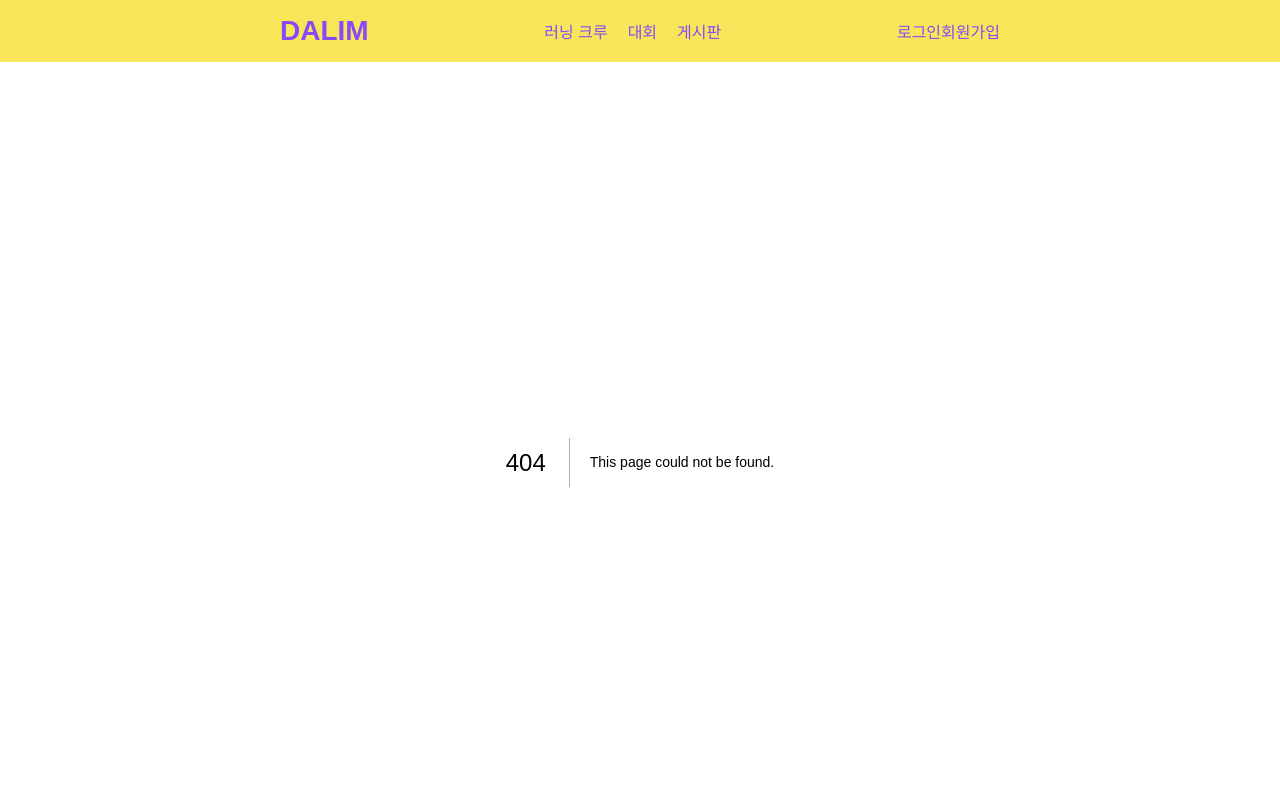
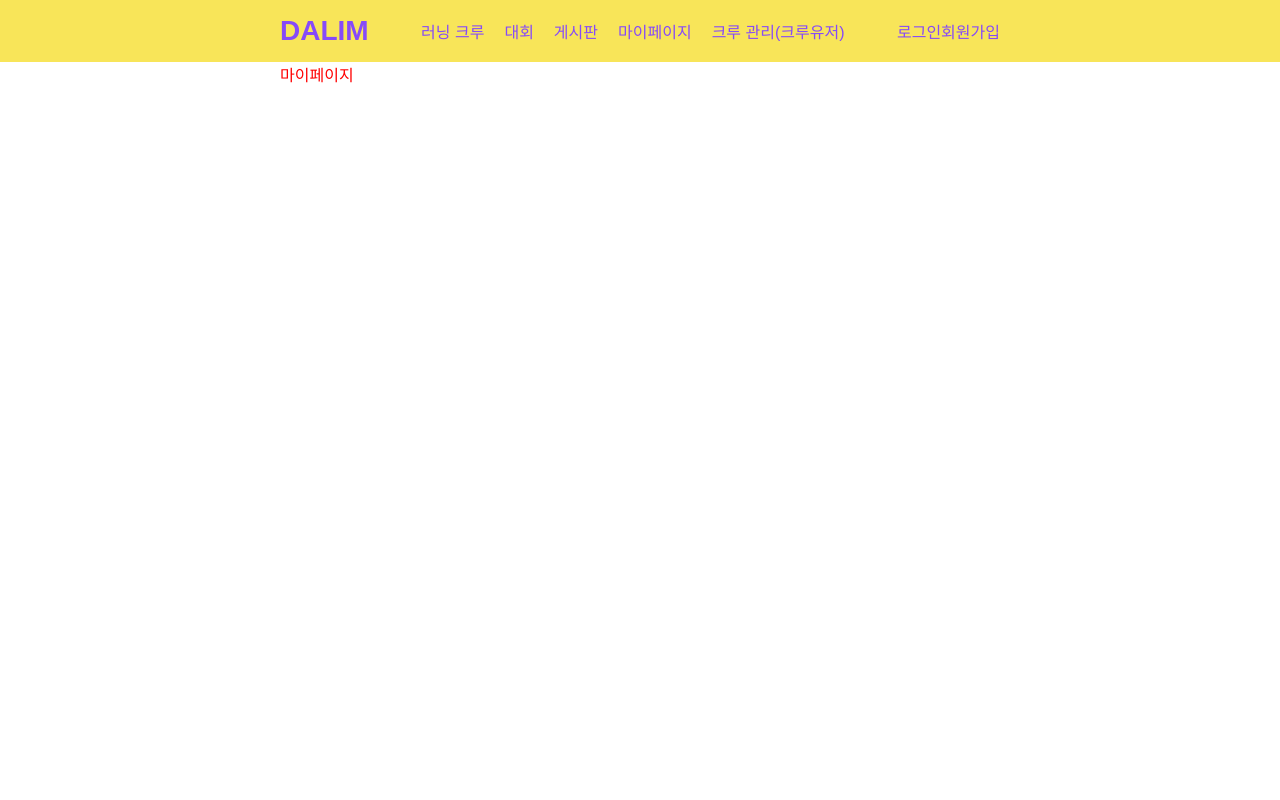
Before and after one commit to escape1001/dalim_front, a Next.js app in the folder dalim/: page /accounts/mypage in a window 1280 px wide. Before the commit this address had no page. Shown: the top 800 px of the page. Built offline with nearby package versions, Linux system fonts and the light colour scheme.

Commit message:
:lipstick: accounts 관련 페이지 경로 추가

```diff
--- a/dalim/components/Header.js
+++ b/dalim/components/Header.js
@@ -54,6 +54,16 @@ export default function Header() {
                   게시판
                 </Link>
               </li>
+              <li>
+                <Link href="/accounts/mypage">
+                  마이페이지
+                </Link>
+              </li>
+              <li>
+                <Link href="/crews/admin">
+                  크루 관리(크루유저)
+                </Link>
+              </li>
             </ul>
 
             <div>
--- /dev/null
+++ b/dalim/pages/accounts/mypage.js
@@ -0,0 +1,15 @@
+import styled from 'styled-components';
+
+const Wrapper = styled.main`
+  color:red;
+`;
+
+export default function Mypage() {
+  return (
+    <Wrapper>
+      <div className='center-content'>
+        마이페이지
+      </div>
+    </Wrapper>
+  )
+}
```
Also changed, not shown: dalim/pages/accounts/signup.js (added, +15 -0 lines).
